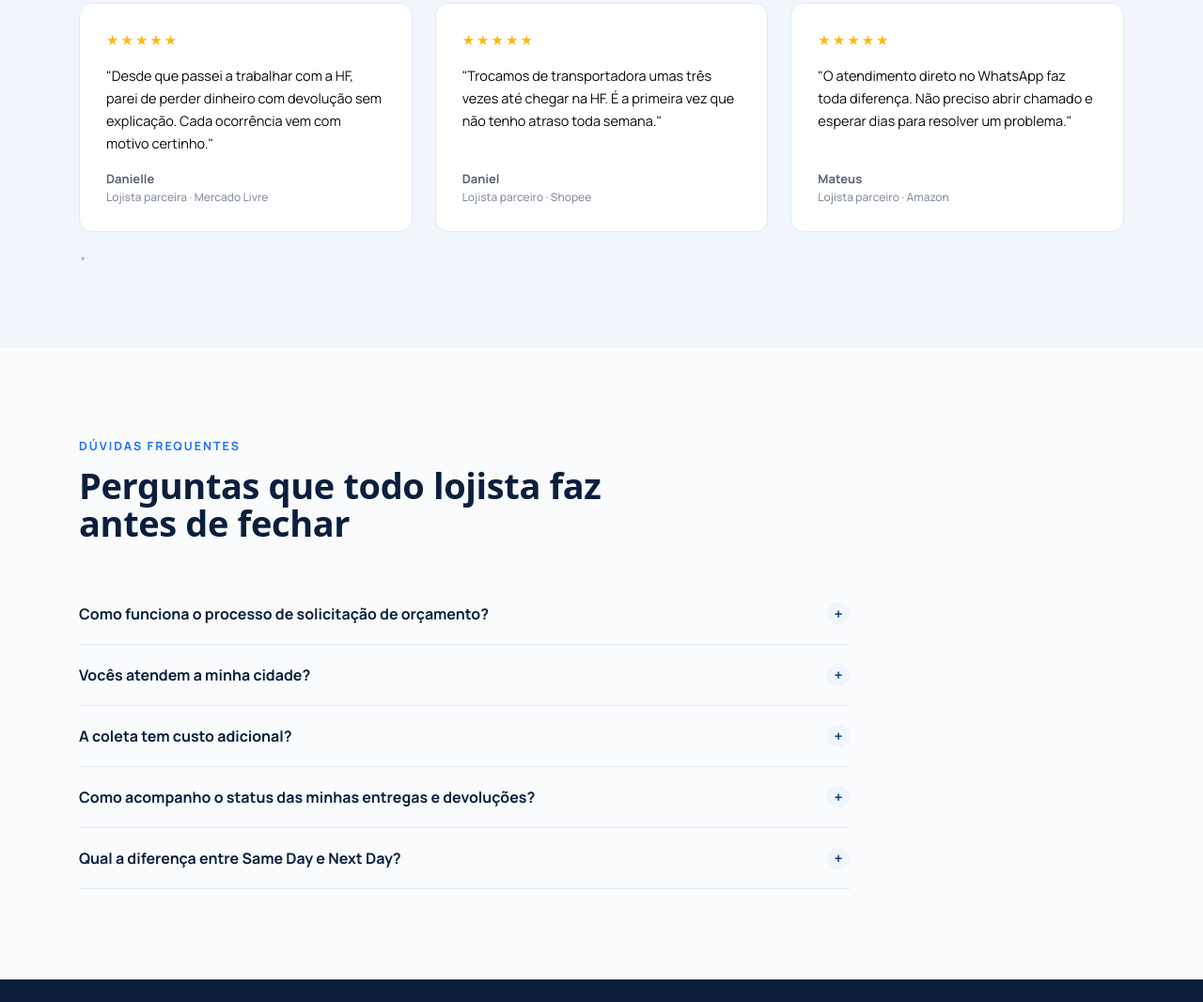
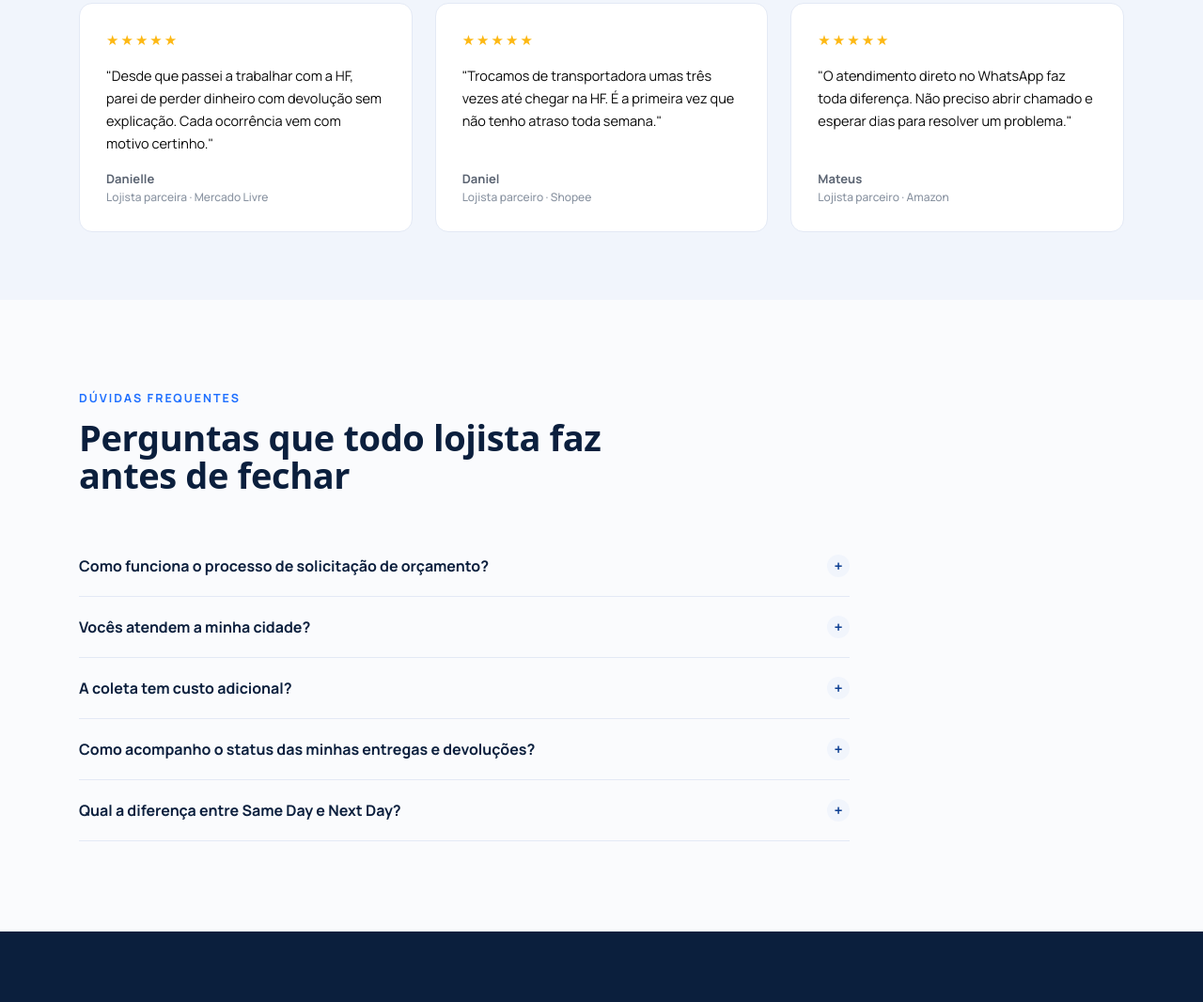
Before and after one commit to luansilva440-wq/HFLOGISTICAEXPRESS.COM.BR, a plain HTML site: page index.html in a window 1280 px wide. Shown: the part 3736-4802 px from the top of the page at 94% size. Drawn offline with Linux system fonts and the light colour scheme; a web font is replaced by a local one.

Commit message:
Update index.html

```diff
--- a/index.html
+++ b/index.html
@@ -513,7 +513,6 @@
         <div class="who">Mateus<span>Lojista parceiro · Amazon</span></div>
       </div>
     </div>
-    <p class="testi-note">* </p>
   </div>
 </section>
 
```
